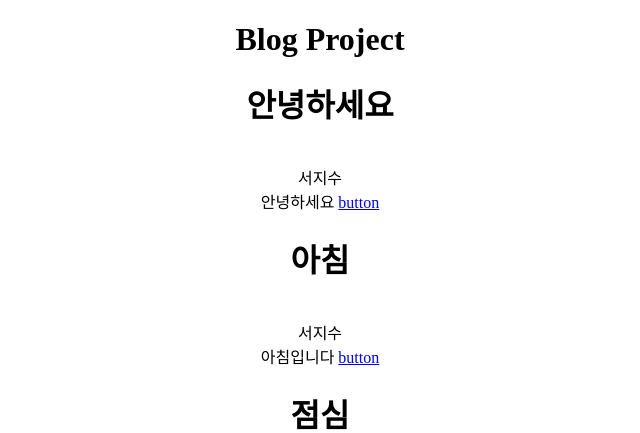
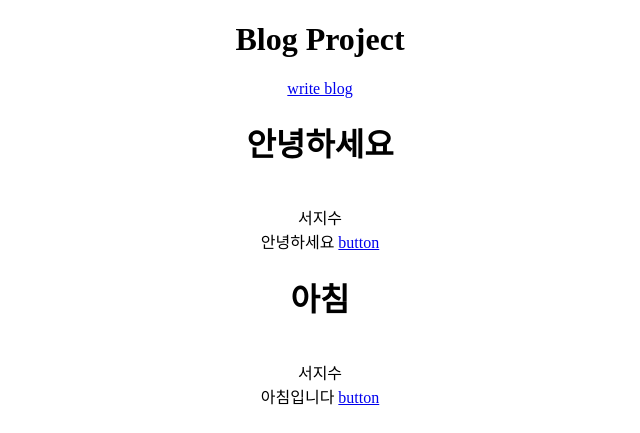
Before and after one commit to seojisoosoo/DjangoCRUD, a Django app: page / in a window 1280 px wide. Shown: the top 433 px of the page, without its empty margins (320-960 px from the left). Run offline with Django 3.2, Linux system fonts and the light colour scheme; data comes from the database, SQL or seed files in the repository; both versions use the stored data as it was after the commit.

Commit message:
django crud-create

```diff
--- a/lionproject/blog/templates/home.html
+++ b/lionproject/blog/templates/home.html
@@ -11,6 +11,9 @@
 </head>
 <body>
     <h1>Blog Project</h1>
+    <div>
+        <a href="{%url 'new'%}">write blog</a>
+    </div>
     <div class="container">
         {%for blog in blogs%}
             <h1>{{blog.title}}</h1>
--- a/lionproject/blog/views.py
+++ b/lionproject/blog/views.py
@@ -1,5 +1,6 @@
-from django.shortcuts import render, get_object_or_404
+from django.shortcuts import render, redirect, get_object_or_404
 from .models import Blog
+from django.utils import timezone
 
 def home(request):
     blogs=Blog.objects.all()
@@ -10,3 +11,21 @@ def detail(request, id):
     # 객체를 갖고 오거나 못 찾으면 404띄워라
     # primary key
     return render(request, 'detail.html', {'blog':blog})
+
+def new(request):
+    return render(request, 'new.html')
+
+def create(request):
+    new_blog =Blog()
+    new_blog.title=request.POST['title']
+    new_blog.writer=request.POST['writer']
+    new_blog.body=request.POST['body']
+    new_blog.pub_date=timezone.now()
+    # 현재 시간알려주는 모듈
+    new_blog.save()
+
+    # 정보는 위와같이 작성해서 받아온다
+    # ['']이 안에 들어가는 변수들은 new.html의 name들
+    return redirect('detail', new_blog.id)
+    # 요청이 보내졌을 때, return되는 것.
+    # 뭘 만들어서 어디 보내는 게 아니라 원래 있던 페이지로 돌아가야하므로, render가 아닌 redirect이용
--- a/lionproject/lionproject/urls.py
+++ b/lionproject/lionproject/urls.py
@@ -20,5 +20,7 @@ from blog.views import *
 urlpatterns = [
     path('admin/', admin.site.urls),
     path('', home, name="home"),
-    path('<str:id>', detail, name="detail")
+    path('<str:id>', detail, name="detail"),
+    path('new/', new, name="new"),
+    path('create/', create, name="create"),
 ]
```
Also changed, not shown: lionproject/blog/templates/new.html (added, +12 -0 lines), lionproject/db.sqlite3.
